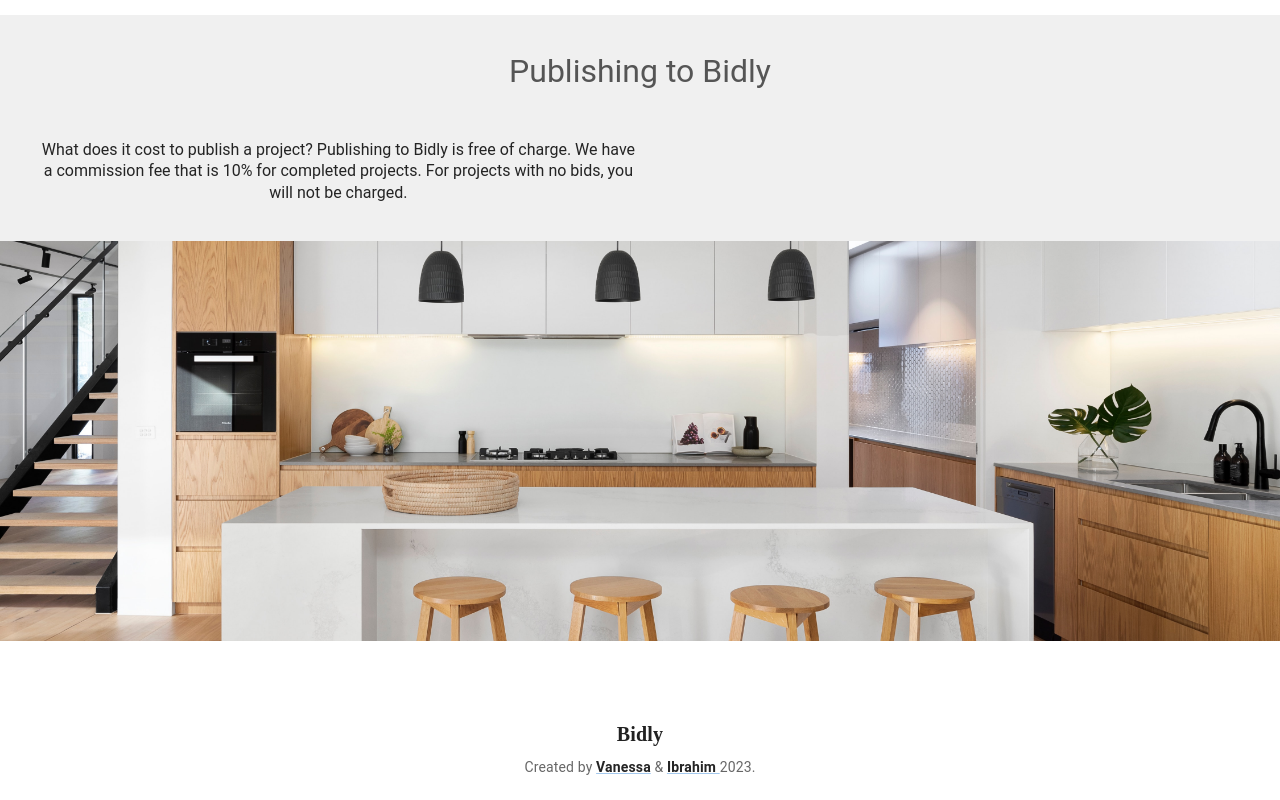
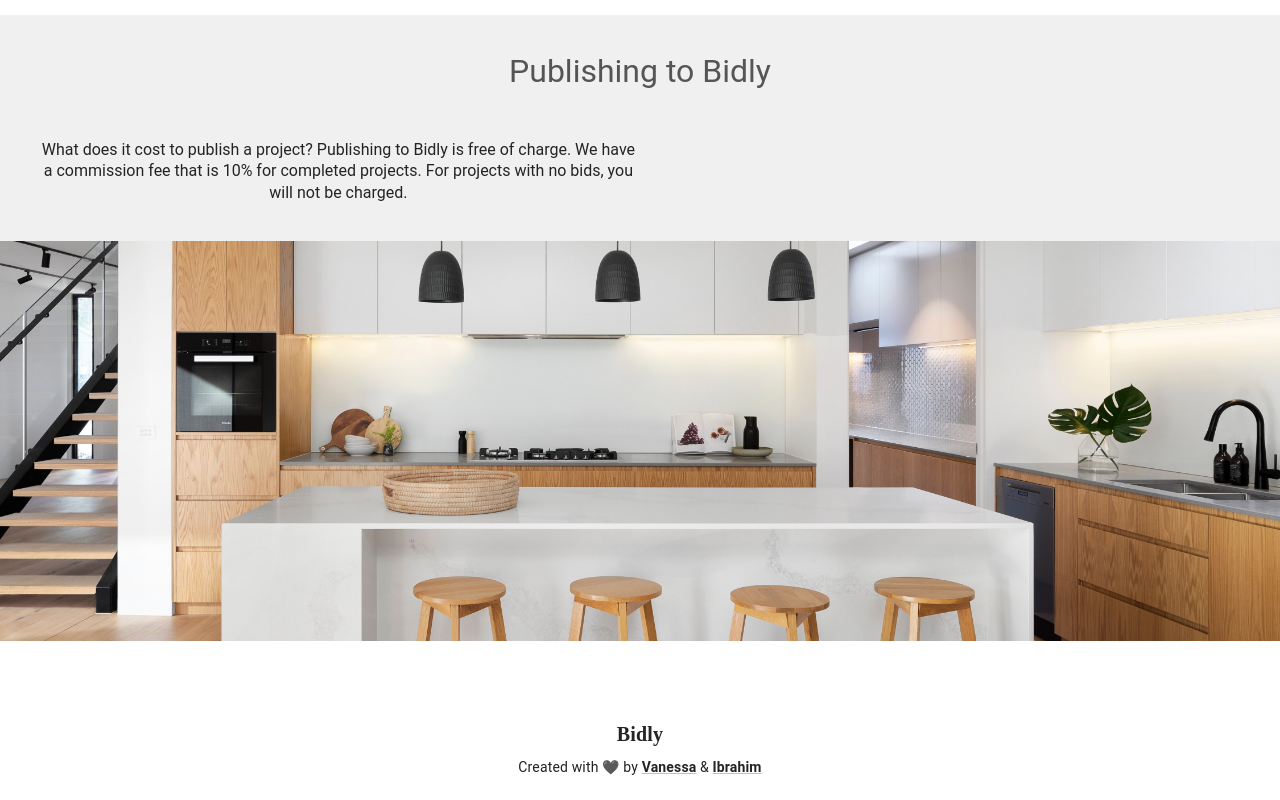
Before and after one commit to Dev-Loaders/Bidly, a Next.js app in the folder client/: page / in a window 1280 px wide. Shown: the part 1089-1889 px from the top of the page. Built offline with nearby package versions, Linux system fonts and the light colour scheme.

Commit message:
Updated the look of the footer

```diff
--- a/client/app/Footer.tsx
+++ b/client/app/Footer.tsx
@@ -11,15 +11,16 @@ export default function Footer() {
           gutterBottom
           style={{ fontWeight: "600", fontFamily: "Vollkorn" }}
         >
-          Bidly
+          <Link href={`/`} style={{ textDecoration: "none", color: "#242424" }}>
+            Bidly
+          </Link>
         </Typography>
         <Typography
           variant="body2"
-          color="textSecondary"
           align="center"
           style={{ marginBottom: "2%" }}
         >
-          Created by{" "}
+          Created with &#128420; by{" "}
           <Link
             href={`https://www.linkedin.com/in/vwingardh/`}
             style={{ fontWeight: "600", color: "#242424" }}
@@ -31,10 +32,8 @@ export default function Footer() {
             href={`https://www.linkedin.com/in/ibrahim-iqbal-34a5b617a/`}
             style={{ fontWeight: "600", color: "#242424" }}
           >
-            Ibrahim{" "}
+            Ibrahim
           </Link>
-          {new Date().getFullYear()}
-          {"."}
         </Typography>
       </Container>
     </footer>
```
